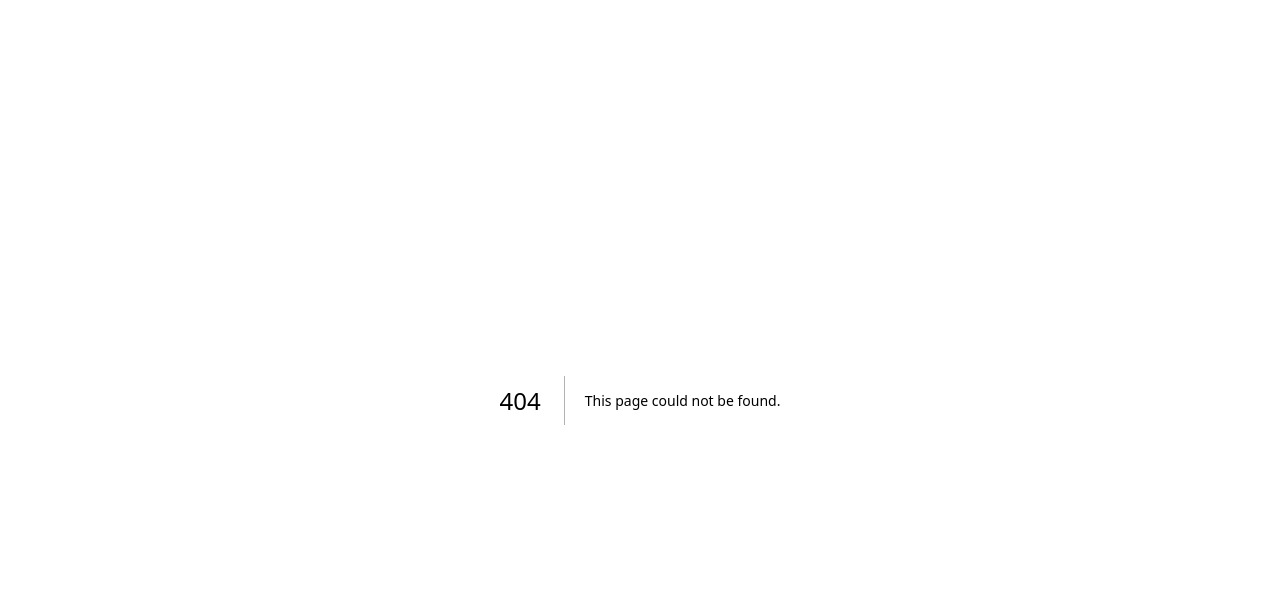
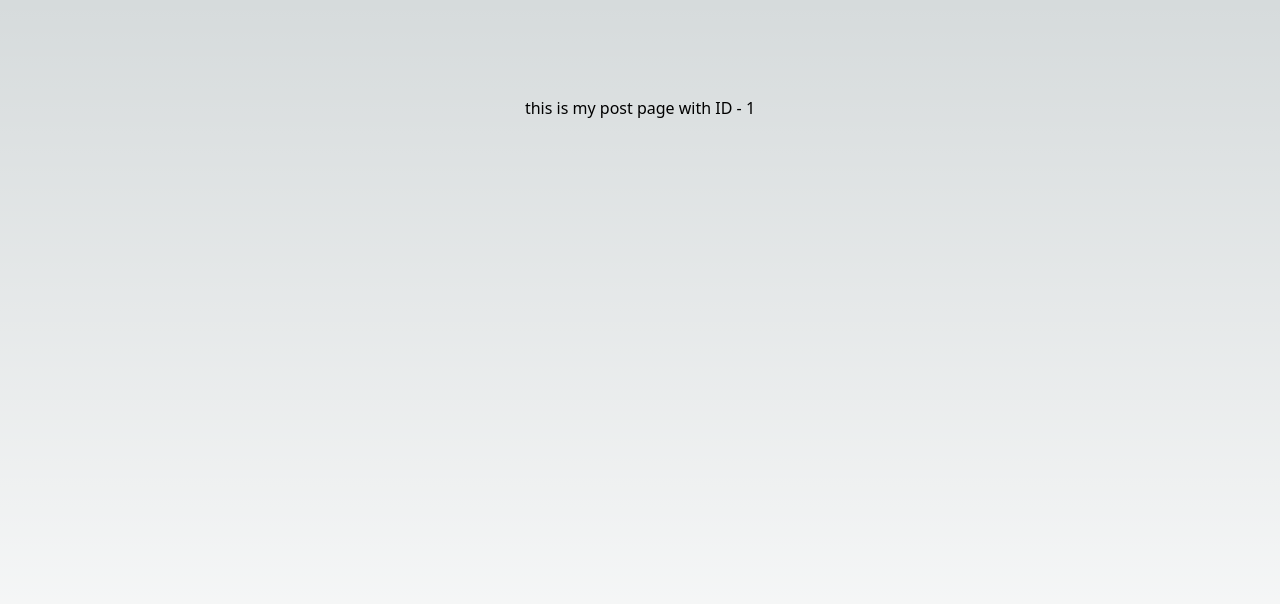
Before and after one commit to IsAmirMmd/next-with-me, a Next.js app in the folder first/: page /posts/1 in a window 1280 px wide. Before the commit this address had no page. Shown: the top 604 px of the page. Built offline with nearby package versions, Linux system fonts and the light colour scheme.

Commit message:
2. routing in dynamic way

```diff
--- /dev/null
+++ b/first/pages/posts/[id].tsx
@@ -0,0 +1,13 @@
+import { useRouter } from "next/router";
+
+export default function PostByID() {
+  const { query } = useRouter();
+
+  return (
+    <main
+      className={`flex min-h-screen flex-col items-center justify-between p-24`}
+    >
+      <div>this is my post page with ID - {query.id}</div>
+    </main>
+  );
+}
--- /dev/null
+++ b/first/pages/posts/index.tsx
@@ -0,0 +1,9 @@
+export default function Post() {
+  return (
+    <main
+      className={`flex min-h-screen flex-col items-center justify-between p-24`}
+    >
+      <div>this is my post page</div>
+    </main>
+  );
+}
```
